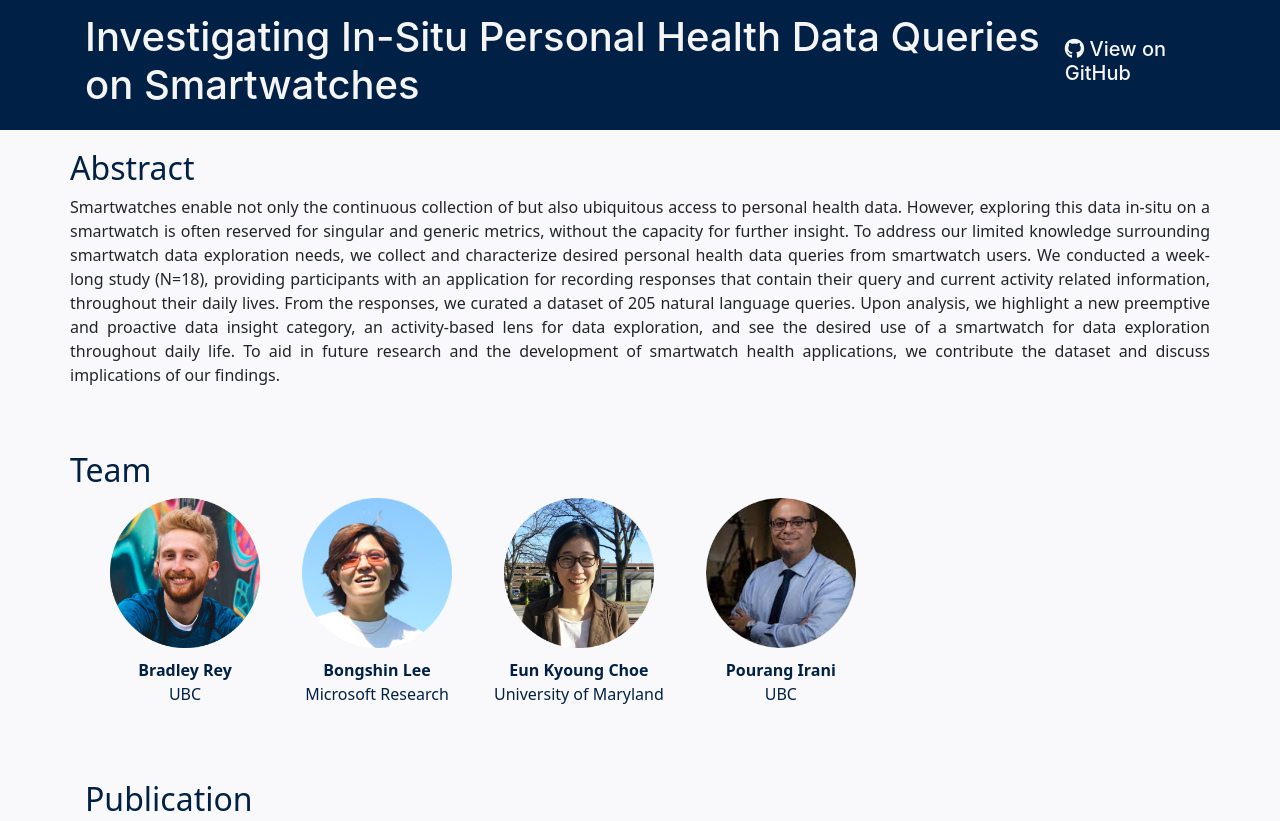
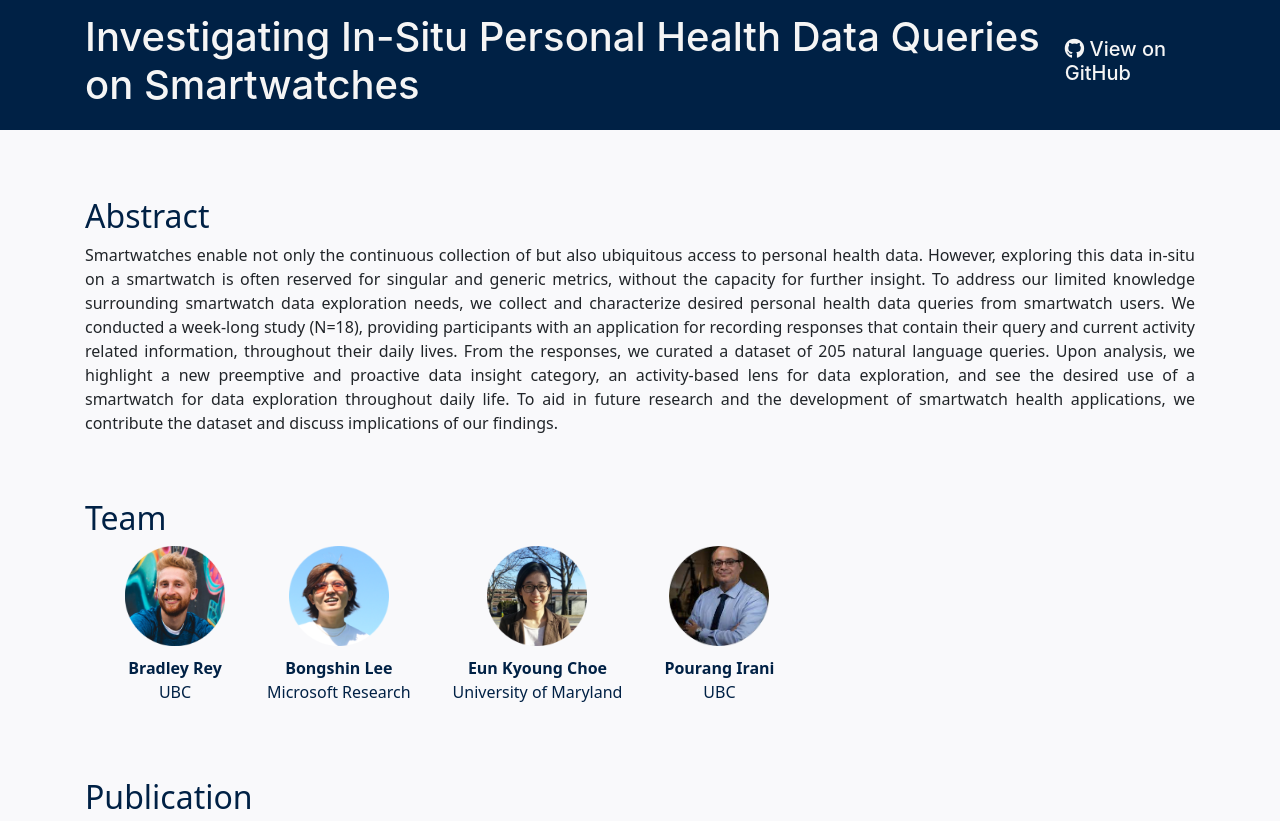
Before and after one commit to nlphdcorpus/nlphdcorpus.github.io, a plain HTML site: page index.html in a window 1280 px wide. Shown: the top 821 px of the page. Drawn offline with nearby package versions, Linux system fonts and the light colour scheme.

Commit message:
Update index.html

```diff
--- a/index.html
+++ b/index.html
@@ -4,7 +4,7 @@
 
   <meta charset="utf-8">
   <meta http-equiv="X-UA-Compatible" content="IE=edge">
-  <meta name="viewport" content="width=device-width, initial-scale=1, shrink-to-fit=no">
+  <meta name="viewport" content="width=device-width, initial-scale=1.0">
   <meta name="description" content="">
   <meta name="author" content="">
 
@@ -33,32 +33,33 @@
 
 <!-- Page Content -->
 <div id="mainBody" class="container">
-  <div class="row">
   <div>
+    <br><br>
     <h2>Abstract</h2>
     <p>
       Smartwatches enable not only the continuous collection of but also ubiquitous access to personal health data. However, exploring this data in-situ on a smartwatch is often reserved for singular and generic metrics, without the capacity for further insight. To address our limited knowledge surrounding smartwatch data exploration needs, we collect and characterize desired personal health data queries from smartwatch users. We conducted a week-long study (N=18), providing participants with an application for recording responses that contain their query and current activity related information, throughout their daily lives. From the responses, we curated a dataset of 205 natural language queries. Upon analysis, we highlight a new preemptive and proactive data insight category, an activity-based lens for data exploration, and see the desired use of a smartwatch for data exploration throughout daily life. To aid in future research and the development of smartwatch health applications, we contribute the dataset and discuss implications of our findings.
     </p>
+  </div>
+
+  <div>
     <br><br>
-    </div>
-    <div id="authorList" align="left">
     <h2>Team</h2>
-
     <div class="photos">
       <ul>
-            <li><span><a href="#"><img src="assets/bradleyrey_headshot_round.png" width="150" height="150"/></a></span>
+          <li><span><a href="#"><img src="assets/bradleyrey_headshot_round.png" width="100" height="100"/></a></span>
           <span><b>Bradley Rey</b><br>UBC</span>
           </li>
-            <li><span><a href="https://www.microsoft.com/en-us/research/people/bongshin/"><img src="assets/bongshin.png" width="150" height="150"  /></a></span>
+          <li><span><a href="https://www.microsoft.com/en-us/research/people/bongshin/"><img src="assets/bongshin.png" width="100" height="100"  /></a></span>
           <span><b>Bongshin Lee</b><br>Microsoft Research</span>
           </li>
-            <li><span><a href="https://terpconnect.umd.edu/~choe/"><img src="assets/eunkyoung.png" width="150" height="150"  /></a></span>
+          <li><span><a href="https://terpconnect.umd.edu/~choe/"><img src="assets/eunkyoung.png" width="100" height="100"  /></a></span>
           <span><b>Eun Kyoung Choe</b><br>University of Maryland</span>
           </li>
-            <li><span><a href="https://cmps-people.ok.ubc.ca/pirani/"><img src="assets/pourang.png" width="150" height="150"  /></a></span>
+          <li><span><a href="https://cmps-people.ok.ubc.ca/pirani/"><img src="assets/pourang.png" width="100" height="100"  /></a></span>
           <span><b>Pourang Irani</b><br>UBC</span>
           </li>
       </ul>
+      <br><br>
     </div>
 
 
@@ -73,7 +74,6 @@
     <br><br>
     <img src="https://logonoid.com/images/university-of-maryland-logo.png" height="30px">
     <br><br> -->
-    </div>
   </div>
 
   <div>
@@ -115,8 +115,8 @@
     <p>
       Below are the tutorial slides used during the beginning of our user study.
     </p>
-    <div style="width: 100%;height: 100%;">
-      <iframe src="https://drive.google.com/file/d/1mEHzDqo6gYlaEmqJxX9dYY2KAz2o5985/preview" width="640" height="480" allow="autoplay"></iframe>
+    <div>
+      <iframe src="https://drive.google.com/file/d/1mEHzDqo6gYlaEmqJxX9dYY2KAz2o5985/preview" width="100%" height="480" allow="autoplay"></iframe>
     </div>
     <br><br>
   </div>
```
Lines whose indentation alone changed are shown as unchanged.
